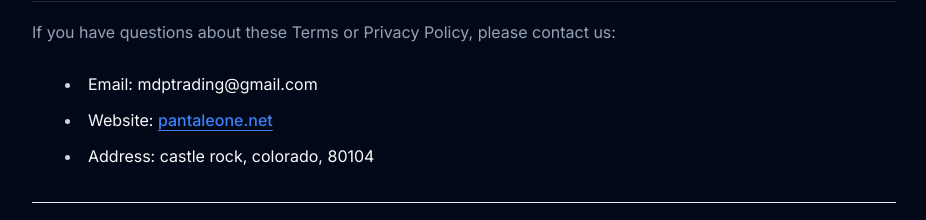
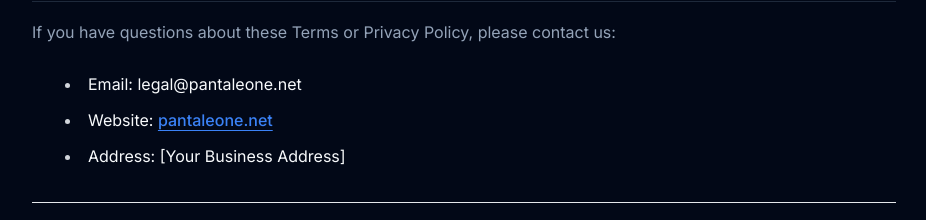
Before and after one commit to pantaleone-ai/Nextjs15-BetterAuth-Stripe-Shadcn-SAAS-Starter, a Next.js app: page /legal in a window 1280 px wide. Shown: the part 5663-5883 px from the top of the page, without its empty margins (176-1102 px from the left). Built offline with nearby package versions, Linux system fonts and the light colour scheme.

Commit message:
escaped characters

```diff
--- a/src/app/(marketing)/legal/page.tsx
+++ b/src/app/(marketing)/legal/page.tsx
@@ -51,8 +51,8 @@
 
           <h3>1. Acceptance of Terms</h3>
           <p>
-            By accessing or using this service ("Service") provided by Pantaleone AI ("Company," "we," "our," or "us"),
-            you ("User" or "you") agree to be bound by these Terms of Service ("Terms"). If you do not agree to these Terms,
+            By accessing or using this service (&quot;Service&quot;) provided by Pantaleone AI (&quot;Company,&quot; &quot;we,&quot; &quot;our,&quot; or &quot;us&quot;),
+            you (&quot;User&quot; or &quot;you&quot;) agree to be bound by these Terms of Service (&quot;Terms&quot;). If you do not agree to these Terms,
             do not use the Service.
           </p>
 
@@ -76,7 +76,7 @@
           <ul>
             <li>Violate any applicable laws, regulations, or third-party rights</li>
             <li>Transmit harmful, offensive, or inappropriate content</li>
-            <li>Attempt to gain unauthorized access to our systems or other users' accounts</li>
+            <li>Attempt to gain unauthorized access to our systems or other users&apos; accounts</li>
             <li>Interfere with or disrupt the Service or servers</li>
             <li>Use automated means to access the Service without permission</li>
             <li>Reverse engineer, decompile, or attempt to extract source code</li>
@@ -123,7 +123,7 @@
 
           <h3>10. Disclaimers and Limitation of Liability</h3>
           <p>
-            THE SERVICE IS PROVIDED "AS IS" WITHOUT WARRANTIES OF ANY KIND. PANTALEONE AI DISCLAIMS ALL WARRANTIES,
+            THE SERVICE IS PROVIDED &quot;AS IS&quot; WITHOUT WARRANTIES OF ANY KIND. PANTALEONE AI DISCLAIMS ALL WARRANTIES,
             EXPRESS OR IMPLIED, INCLUDING MERCHANTABILITY, FITNESS FOR A PARTICULAR PURPOSE, AND NON-INFRINGEMENT.
           </p>
           <p>
@@ -234,7 +234,7 @@
             safeguards are in place to protect your data during international transfers.
           </p>
 
-          <h3>10. Children's Privacy</h3>
+          <h3>10. Children&apos;s Privacy</h3>
           <p>
             Our Service is not intended for children under 13 (or 16 in the EU). We do not knowingly collect personal
             information from children. If you believe we have collected information from a child, please contact us immediately.
@@ -251,9 +251,9 @@
             If you have questions about these Terms or Privacy Policy, please contact us:
           </p>
           <ul>
-            <li>Email: mdptrading@gmail.com</li>
+            <li>Email: legal@pantaleone.net</li>
             <li>Website: <Link href="https://pantaleone.net" className="text-primary hover:underline">pantaleone.net</Link></li>
-            <li>Address: castle rock, colorado, 80104</li>
+            <li>Address: [Your Business Address]</li>
           </ul>
 
           <hr className="my-8" />
```
